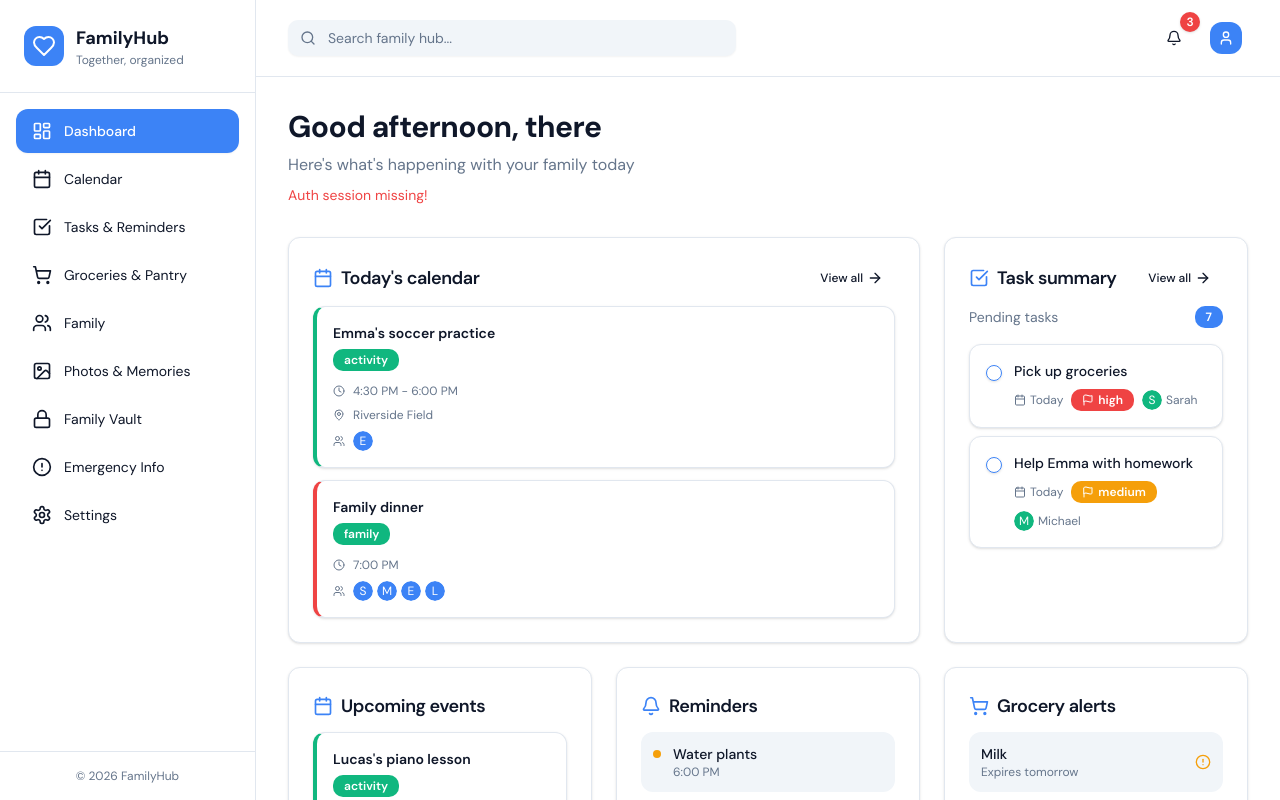
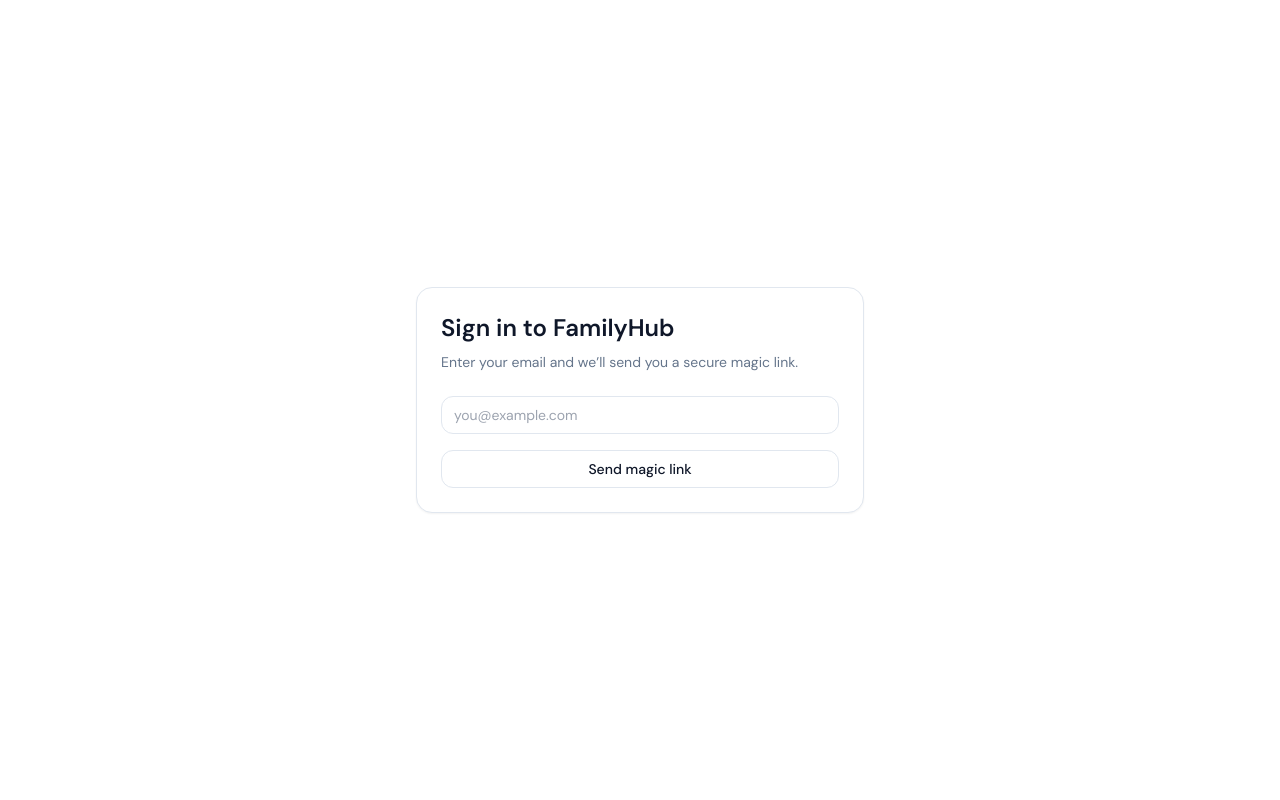
Before and after one commit to BlackLabelBranding/lgfamily, a React (Vite) app in the folder apps/web/: page / in a window 1280 px wide. Shown: the top 800 px of the page. Built offline with nearby package versions, Linux system fonts and the light colour scheme.

Commit message:
Refactor routing to include AuthGate component

```diff
--- a/apps/web/src/App.jsx
+++ b/apps/web/src/App.jsx
@@ -1,21 +1,22 @@
-
 import React from 'react';
-import { Route, Routes, BrowserRouter as Router } from 'react-router-dom';
-import ScrollToTop from './components/ScrollToTop';
-import DashboardPage from './pages/DashboardPage';
-import CalendarPage from './pages/CalendarPage';
-import TasksPage from './pages/TasksPage';
-import GroceriesPage from './pages/GroceriesPage';
-import FamilyPage from './pages/FamilyPage';
-import PhotosPage from './pages/PhotosPage';
-import VaultPage from './pages/VaultPage';
-import EmergencyPage from './pages/EmergencyPage';
-import SettingsPage from './pages/SettingsPage';
+import { BrowserRouter as Router, Route, Routes } from 'react-router-dom';
+import ScrollToTop from '@/components/ScrollToTop.jsx';
+import AuthGate from '@/components/auth/AuthGate.jsx';
+import DashboardPage from '@/pages/DashboardPage.jsx';
+import CalendarPage from '@/pages/CalendarPage.jsx';
+import TasksPage from '@/pages/TasksPage.jsx';
+import GroceriesPage from '@/pages/GroceriesPage.jsx';
+import FamilyPage from '@/pages/FamilyPage.jsx';
+import PhotosPage from '@/pages/PhotosPage.jsx';
+import VaultPage from '@/pages/VaultPage.jsx';
+import EmergencyPage from '@/pages/EmergencyPage.jsx';
+import SettingsPage from '@/pages/SettingsPage.jsx';
 
 function App() {
   return (
     <Router>
       <ScrollToTop />
+      <AuthGate>
         <Routes>
           <Route path="/" element={<DashboardPage />} />
           <Route path="/calendar" element={<CalendarPage />} />
@@ -27,6 +28,7 @@
           <Route path="/emergency" element={<EmergencyPage />} />
           <Route path="/settings" element={<SettingsPage />} />
         </Routes>
+      </AuthGate>
     </Router>
   );
 }
```
Lines whose indentation alone changed are shown as unchanged.
